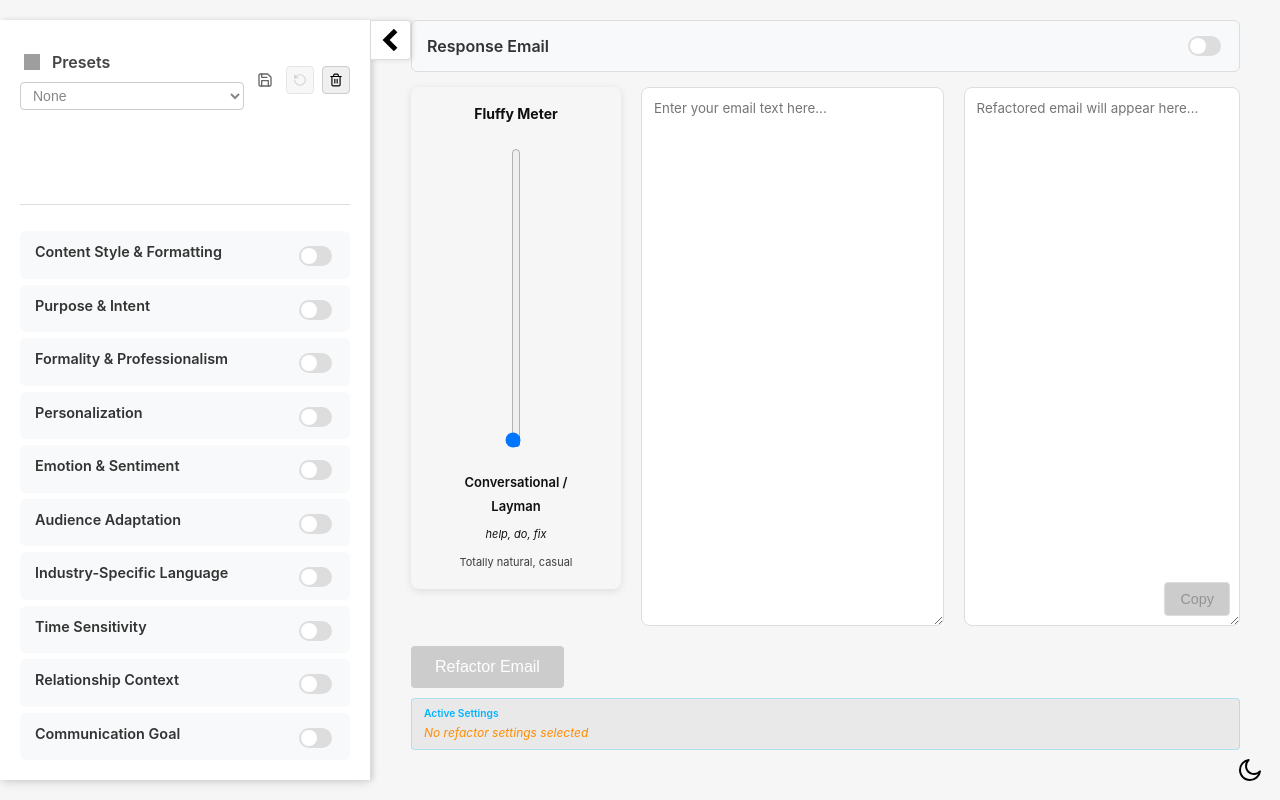
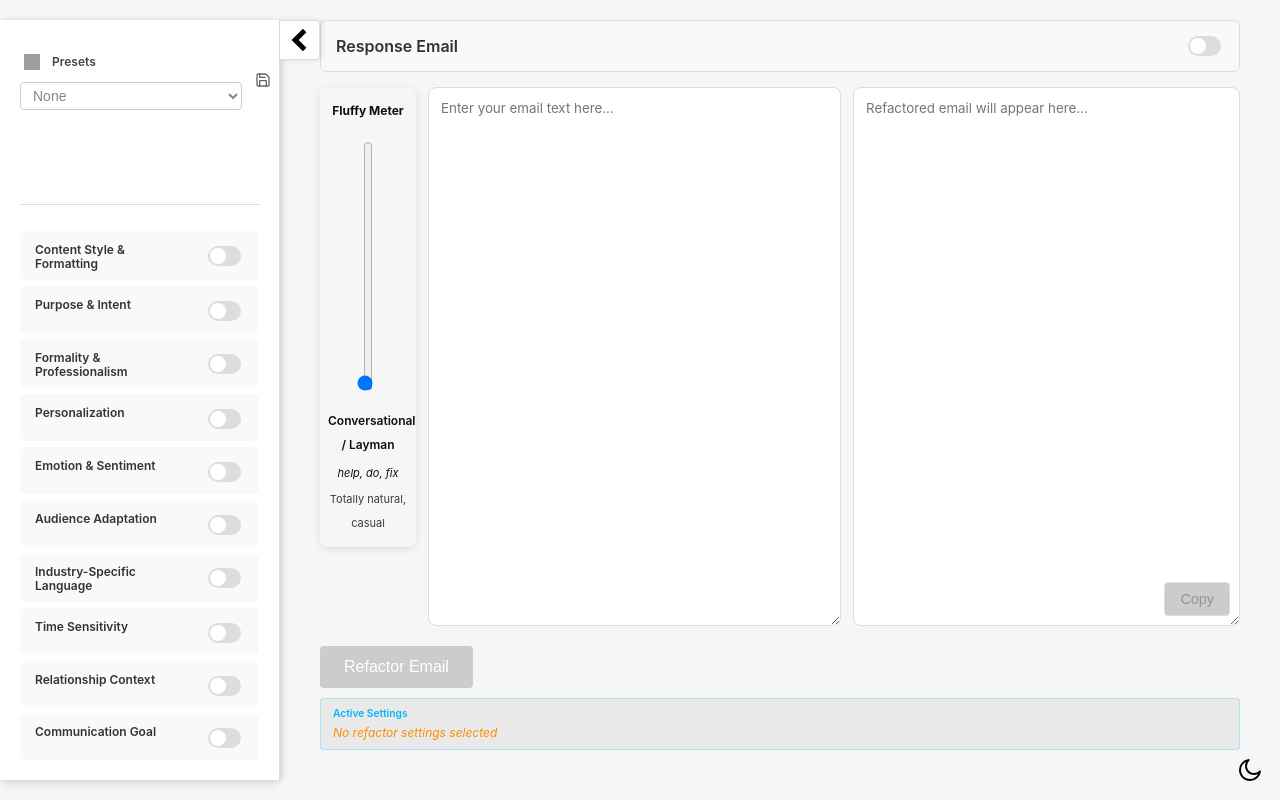
Before and after one commit to ScottBruton/emailRefactor, a React (Vite) app: page / in a window 1280 px wide. Built offline with nearby package versions, Linux system fonts and the light colour scheme; grey boxes are pictures that could not be loaded.

Commit message:
fixing UI

```diff
--- a/src/App.css
+++ b/src/App.css
@@ -48,7 +48,8 @@ body, html {
   max-height: calc(100vh - 40px);
   margin: 20px 0;
   flex-shrink: 0;
-  width: auto;
+  width: 280px;
+  min-width: 280px;
   transform: translateX(0);
   transition: transform 0.3s ease;
   padding: 0px;
@@ -111,6 +112,7 @@ body, html {
   display: flex;
   flex-direction: column;
   margin-bottom: 6px;
+  font-size: 13px;
 }
 
 .style-category:last-child {
@@ -136,7 +138,7 @@ body, html {
 .category-title {
   flex: 1;
   margin-right: 10px;
-  font-size: 0.9em;
+  font-size: 12px;
   font-weight: 600;
   color: #333;
   white-space: normal;
@@ -236,8 +238,8 @@ body, html {
 .control-group {
   display: flex;
   flex-direction: column;
-  gap: 4px;
-  margin-bottom: 12px;
+  gap: 8px;
+  margin-bottom: 8px;
 }
 
 .control-group:last-child {
@@ -245,17 +247,18 @@ body, html {
 }
 
 .control-label {
-  font-size: 0.9em;
+  font-size: 11px;
   color: #666;
   font-weight: 500;
+  margin-bottom: 2px;
 }
 
 select {
-  padding: 8px;
+  padding: 4px 6px;
   border-radius: 4px;
   border: 1px solid #ddd;
   background-color: white;
-  font-size: 0.9em;
+  font-size: 11px;
   transition: all 0.2s;
 }
 
@@ -280,22 +283,28 @@ select:focus {
 
 .panels-container {
   display: flex;
-  gap: 20px;
+  gap: 12px;
   flex: 1;
   min-height: 300px;
   position: relative;
 }
 
+.fluffy-meter-wrapper {
+  display: flex;
+  flex-direction: column;
+  align-items: center;
+}
+
 .fluffy-meter-container {
   display: flex;
   flex-direction: column;
   align-items: center;
-  gap: 10px;
+  gap: 8px;
   background: var(--background-secondary);
-  padding: 15px;
+  padding: 12px 8px;
   border-radius: 8px;
   box-shadow: 0 2px 8px rgba(0, 0, 0, 0.1);
-  width: 180px;
+  width: 80px;
   height: fit-content;
   position: sticky;
   top: 20px;
@@ -303,17 +312,17 @@ select:focus {
 
 .fluffy-meter-container h3 {
   margin: 0;
-  font-size: 14px;
+  font-size: 12px;
   color: var(--text-primary);
   text-align: center;
-  margin-bottom: 10px;
+  margin-bottom: 8px;
   writing-mode: horizontal-tb;
   transform: none;
 }
 
 .fluffy-meter {
-  width: 40px;
-  height: 300px;
+  width: 30px;
+  height: 250px;
   writing-mode: bt-lr;
   -webkit-appearance: slider-vertical;
   appearance: slider-vertical;
@@ -322,10 +331,8 @@ select:focus {
 }
 
 .fluffy-meter::-webkit-slider-thumb {
-  -webkit-appearance: none;
-  appearance: none;
-  width: 20px;
-  height: 20px;
+  width: 16px;
+  height: 16px;
   background: var(--accent-color);
   border-radius: 50%;
   cursor: pointer;
@@ -338,42 +345,44 @@ select:focus {
   border-radius: 5px;
 }
 
-.fluffy-level-indicator {
-  font-size: 12px;
+.fluffy-level-info {
+  position: static;
+  left: auto;
+  margin-left: 0;
+  width: 100%;
+  font-size: 11px;
   color: var(--text-primary);
   text-align: center;
-  margin-top: 10px;
-  min-height: 80px;
-  display: flex;
-  flex-direction: column;
-  align-items: center;
-  justify-content: center;
-  gap: 4px;
-  padding: 0 5px;
-  width: 150px;
+  margin-top: 8px;
+  padding: 0 4px;
+  top: auto;
 }
 
 .level-name {
   font-weight: 600;
-  font-size: 13px;
+  font-size: 12px;
   color: var(--accent-color);
+  margin-bottom: 4px;
 }
 
 .level-examples {
   font-style: italic;
   color: var(--text-secondary);
   font-size: 11px;
+  margin-bottom: 2px;
 }
 
 .level-comment {
   font-size: 11px;
   opacity: 0.8;
+  margin-top: 2px;
+  word-wrap: break-word;
 }
 
 .panels {
   display: flex;
   flex: 1;
-  gap: 20px;
+  gap: 12px;
   margin-bottom: 20px;
 }
 
@@ -1461,6 +1470,7 @@ select:focus {
   flex-direction: column;
   gap: 8px;
   width: 100%;
+  font-size: 12px;
 }
 
 .preset-selection {
@@ -1523,3 +1533,22 @@ select:focus {
 .dark-theme .fluffy-meter::-webkit-slider-runnable-track {
   background: #333;
 }
+
+.fluffy-meter-wrapper {
+  position: relative;
+  display: flex;
+  align-items: flex-start;
+}
+
+.fluffy-level-info {
+  position: static;
+  left: auto;
+  margin-left: 0;
+  width: 100%;
+  font-size: 11px;
+  color: var(--text-primary);
+  text-align: center;
+  margin-top: 8px;
+  padding: 0 4px;
+  top: auto;
+}
--- a/src/App.jsx
+++ b/src/App.jsx
@@ -1616,6 +1616,7 @@ function App() {
           )}
 
           <div className="panels-container">
+            <div className="fluffy-meter-wrapper">
               <div className="fluffy-meter-container">
                 <h3>Fluffy Meter</h3>
                 <input
@@ -1627,10 +1628,11 @@ function App() {
                   className="fluffy-meter"
                   orient="vertical"
                 />
-              <div className="fluffy-level-indicator">
+                <div className="fluffy-level-info">
                   <div className="level-name">{fluffLevels[fluffLevel].name}</div>
                   <div className="level-examples">{fluffLevels[fluffLevel].examples}</div>
                   <div className="level-comment">{fluffLevels[fluffLevel].comment}</div>
+                </div>
               </div>
             </div>
 
```
Lines whose indentation alone changed are shown as unchanged.
